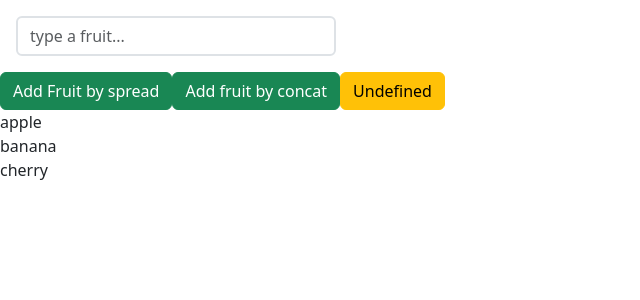
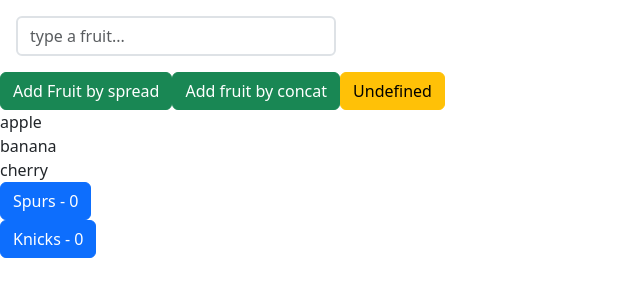
Before and after one commit to Pantaleon-Arkady/React-FrontEnd, a React (Vite) app: page /trials in a window 1280 px wide. Shown: the top 300 px of the page, without its empty margins (0-640 px from the left). Built offline with nearby package versions, Linux system fonts and the light colour scheme.

Commit message:
basic reducer usecase

```diff
--- a/src/components/Trials.jsx
+++ b/src/components/Trials.jsx
@@ -1,7 +1,39 @@
-import { useState } from "react";
+import { useState, useReducer } from "react";
 
 function Trials() {
     const [fruit, setFruit] = useState("");
+
+    const initialTeamScore = [
+        {
+            id: 1,
+            score: 0,
+            name: "Spurs"
+        },
+        {
+            id: 2,
+            score: 0,
+            name: "Knicks"
+        }
+    ]
+
+    const scoreReducer = (state, action) => {
+        switch(action.type) {
+            case "INCREASE":
+                return state.map((team) => {
+                    if (team.id === action.id) {
+                        return {...team, score: team.score + 1}
+                    } else {
+                        return team;
+                    }
+                })
+        }
+    }
+
+    const [score, dispatch] = useReducer(scoreReducer, initialTeamScore);
+
+    const handleScore = (team) => {
+        dispatch({ type: "INCREASE", id: team.id})
+    };
 
     const [fruits, setFruits] = useState([
         "apple",
@@ -64,6 +96,22 @@ function Trials() {
                     {fruit}
                 </div>
             ))}
+
+            {score.map((team) => {
+                return (
+                    <div key={team.id}>
+                        <label>
+                            <button
+                                className="btn btn-primary"
+                                onClick={() => handleScore(team)}
+                                value={team.name}
+                            >
+                                {team.name} - {team.score}
+                            </button>
+                        </label>
+                    </div>
+                )
+            })}
         </div>
     );
 }
```
